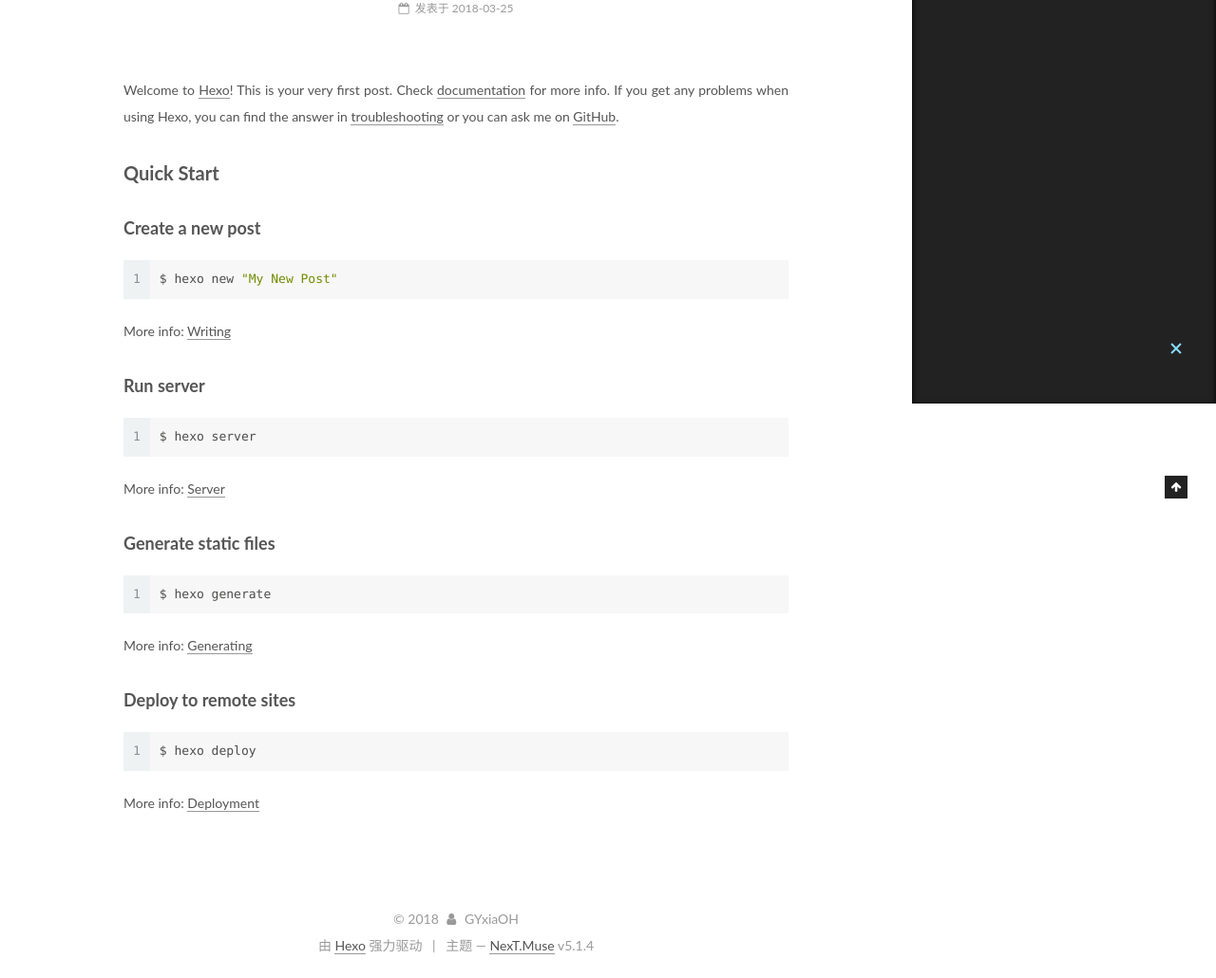
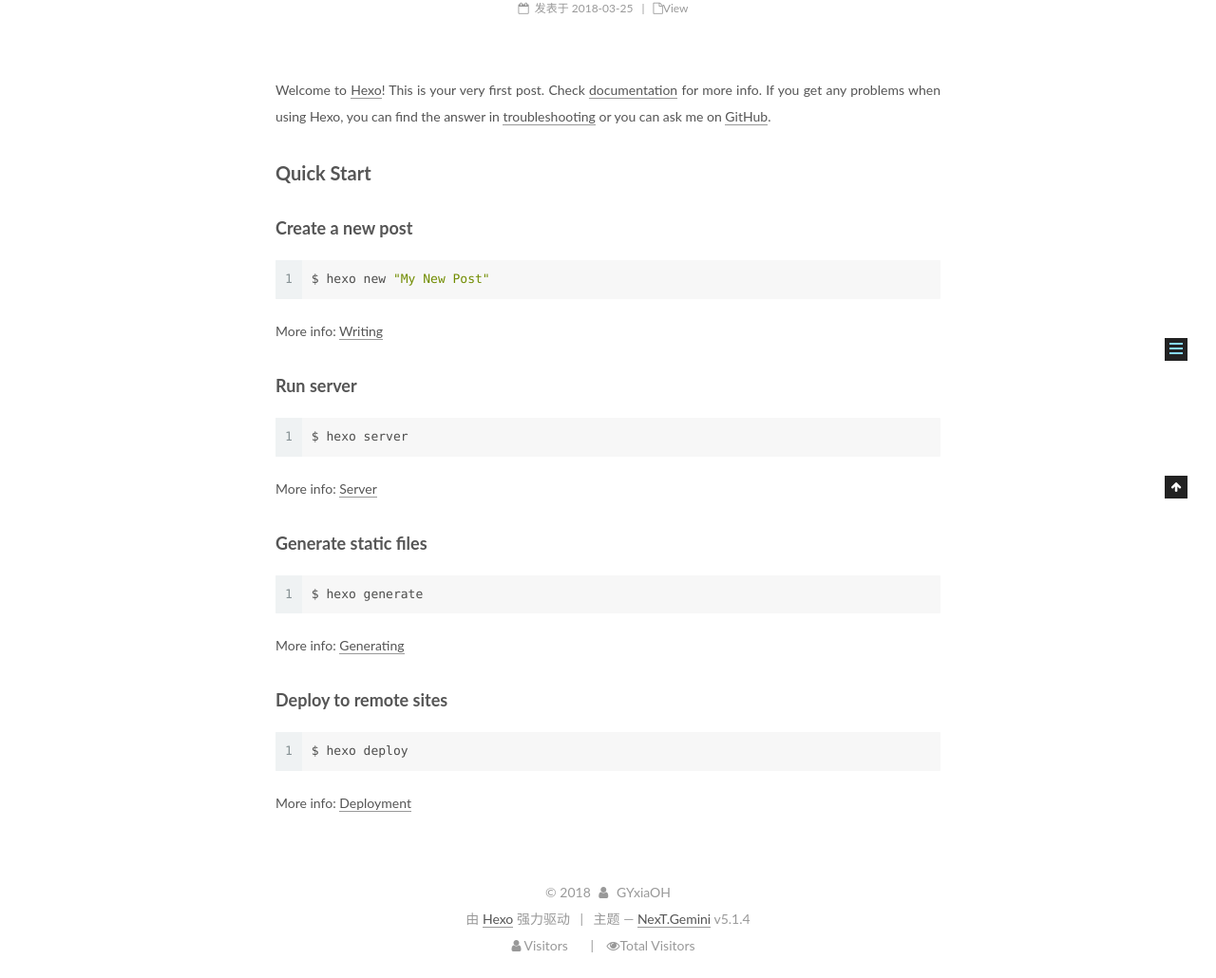
Before and after one commit to GYxiaOH/GYxiaOH.github.io, a plain HTML site: page 2018/03/25/hello-world/index.html in a window 1280 px wide. Shown: the part 375-1405 px from the top of the page at 95% size. Drawn offline with Linux system fonts and the light colour scheme; some packages are replaced by stand-ins of ours; a script that the page names is missing.

Commit message:
Site updated: 2018-03-25 14:06:51

```diff
--- a/2018/03/25/hello-world/index.html
+++ b/2018/03/25/hello-world/index.html
@@ -5,7 +5,7 @@
 
 
 
-<html class="theme-next muse use-motion" lang="zh-Hans">
+<html class="theme-next gemini use-motion" lang="zh-Hans">
 <head>
   <meta charset="UTF-8"/>
 <meta http-equiv="X-UA-Compatible" content="IE=edge" />
@@ -68,7 +68,7 @@
 
 
 
-  <meta name="keywords" content="Hexo, NexT" />
+  <meta name="keywords" content="Hexo, NexT, 人世不平一剑消" />
 
 
 
@@ -97,7 +97,7 @@
   var NexT = window.NexT || {};
   var CONFIG = {
     root: '/',
-    scheme: 'Muse',
+    scheme: 'Gemini',
     version: '5.1.4',
     sidebar: {"position":"left","display":"post","offset":12,"b2t":false,"scrollpercent":false,"onmobile":false},
     fancybox: true,
@@ -280,6 +280,11 @@
 
 
 
+
+            <span class="post-meta-divider">|</span>
+            <span class="page-pv"><i class="fa fa-file-o"></i>View
+            <span class="busuanzi-value" id="busuanzi_value_page_pv" ></span>
+            </span>
 
 
 
@@ -476,11 +481,31 @@
 
 
 
-  <div class="theme-info">主题 &mdash; <a class="theme-link" target="_blank" href="https://github.com/iissnan/hexo-theme-next">NexT.Muse</a> v5.1.4</div>
+  <div class="theme-info">主题 &mdash; <a class="theme-link" target="_blank" href="https://github.com/iissnan/hexo-theme-next">NexT.Gemini</a> v5.1.4</div>
 
 
 
 
+
+<div class="busuanzi-count">
+  <script async src="https://dn-lbstatics.qbox.me/busuanzi/2.3/busuanzi.pure.mini.js"></script>
+
+
+    <span class="site-uv">
+      <i class="fa fa-user"></i> Visitors
+      <span class="busuanzi-value" id="busuanzi_value_site_uv"></span>
+
+    </span>
+
+
+
+    <span class="site-pv">
+      <i class="fa fa-eye"></i>Total Visitors
+      <span class="busuanzi-value" id="busuanzi_value_site_pv"></span>
+
+    </span>
+
+</div>
 
 
 
@@ -577,6 +602,13 @@
 
 
 
+  <script type="text/javascript" src="/js/src/affix.js?v=5.1.4"></script>
+
+  <script type="text/javascript" src="/js/src/schemes/pisces.js?v=5.1.4"></script>
+
+
+
+
   <script type="text/javascript" src="/js/src/scrollspy.js?v=5.1.4"></script>
 <script type="text/javascript" src="/js/src/post-details.js?v=5.1.4"></script>
 
```
Also changed, not shown: archives/2018/03/index.html (+31 -4 lines), archives/2018/index.html (+31 -4 lines), archives/index.html (+31 -4 lines), index.html (+31 -4 lines), images/face.png (added).
